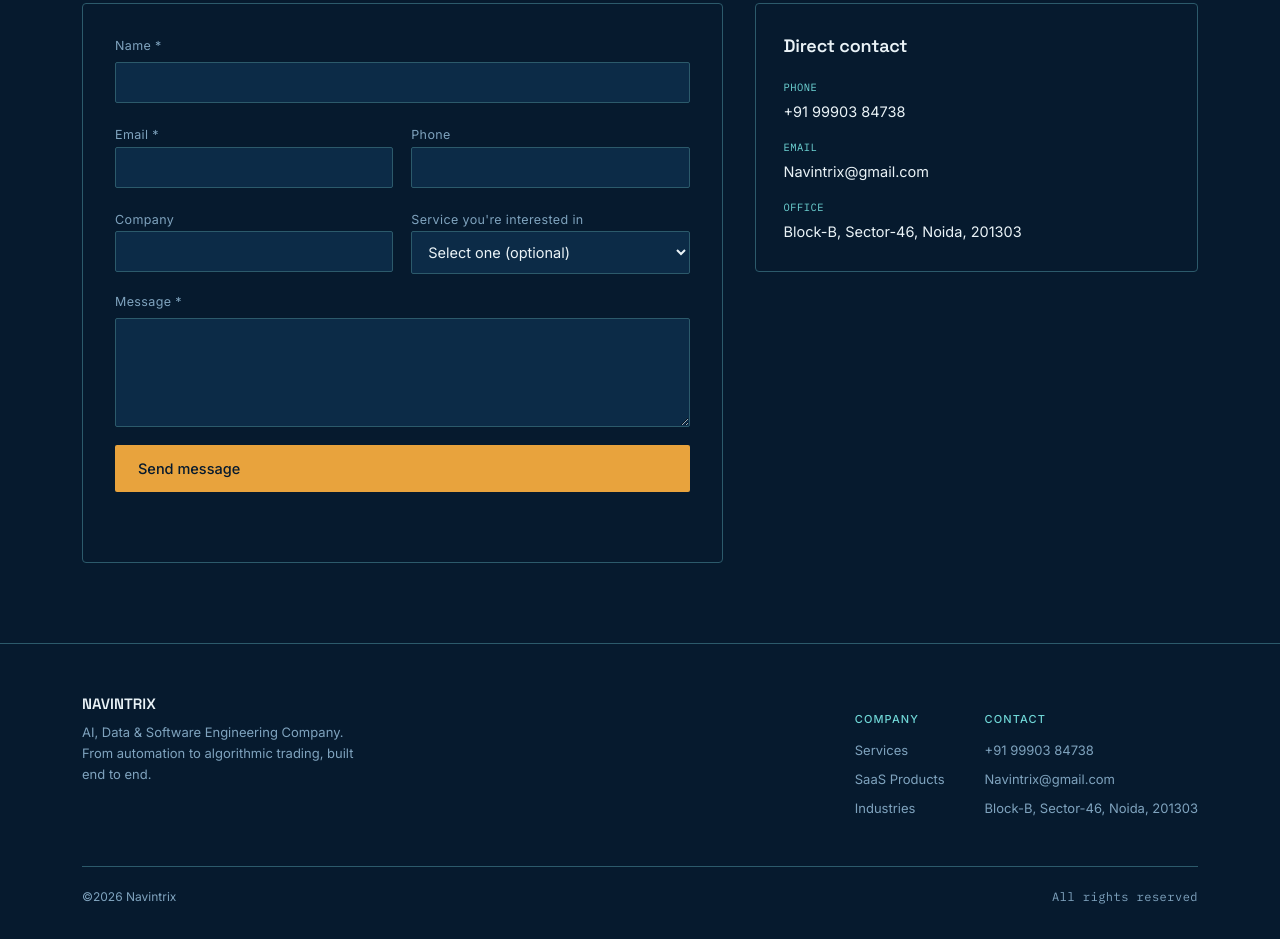
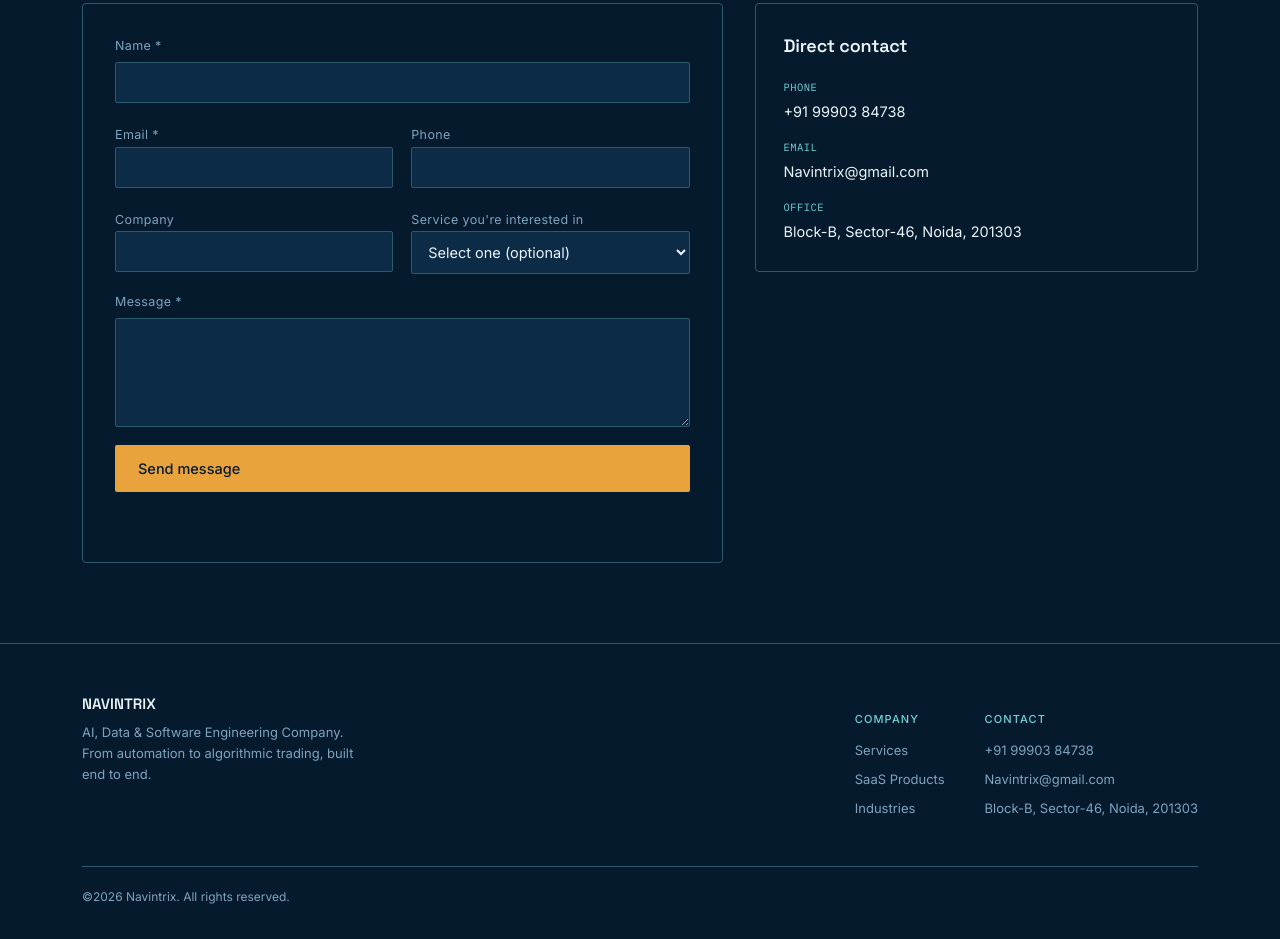
Before and after one commit to pragya150/Mine_Pragya, a plain HTML site: page public/index.html in a window 1280 px wide. Shown: the part 1949-2888 px from the top of the page. Drawn offline with Linux system fonts and the light colour scheme; no server answers.

Commit message:
Update index.html

```diff
--- a/public/index.html
+++ b/public/index.html
@@ -225,8 +225,7 @@
       </div>
     </div>
     <div class="footer-bottom">
-      <span>©2026 Navintrix </span>
-      <span class="mono">All rights reserved</span>
+      <span>©2026 Navintrix. All rights reserved. </span>
     </div>
   </div>
 </footer>
```
